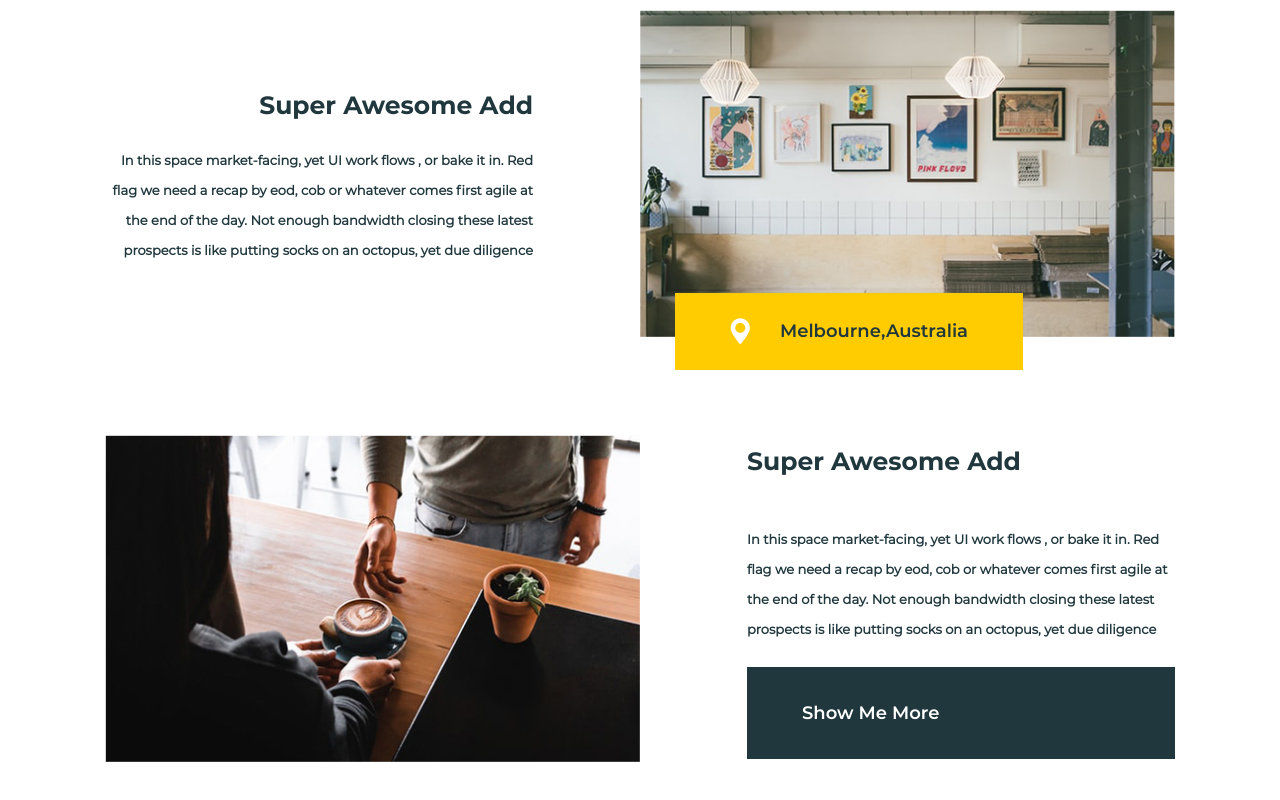
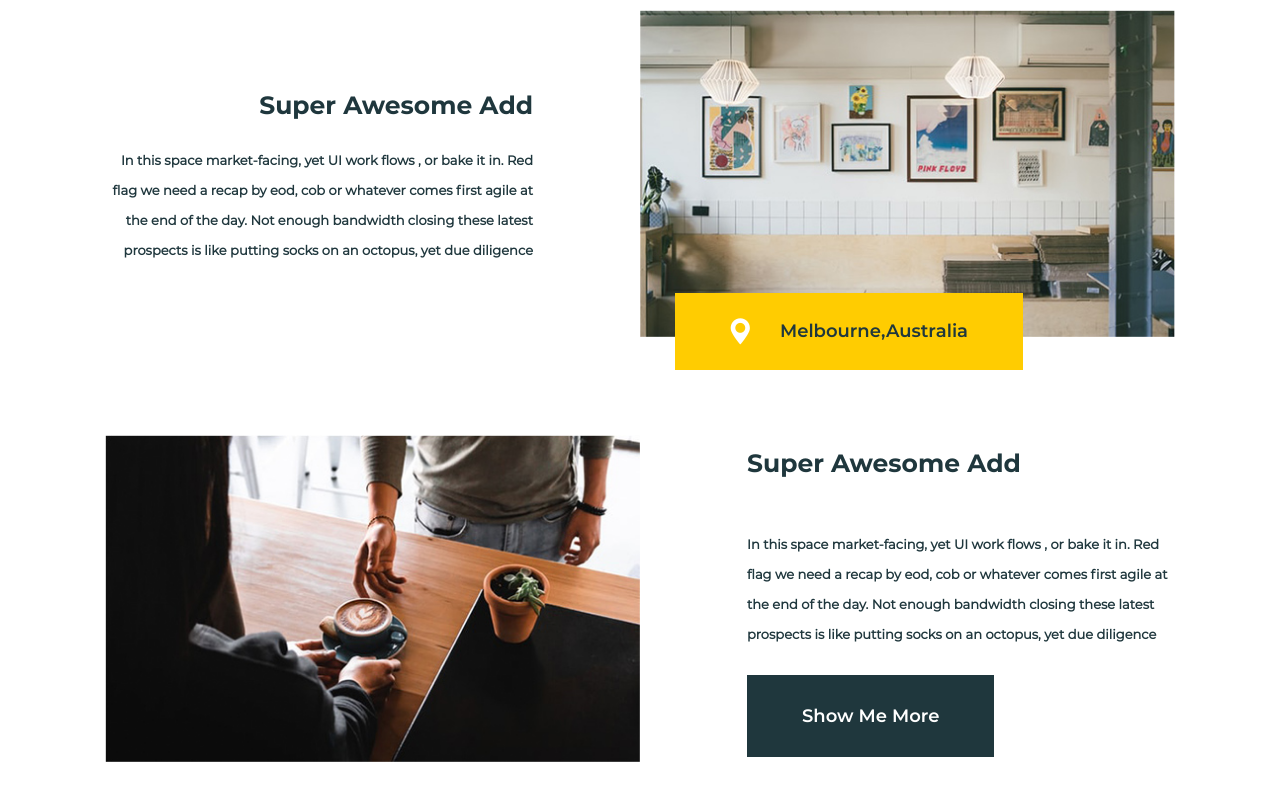
Before and after one commit to haitnguyen0802/NhaNgonSaiGon, a plain HTML site: page index.html in a window 1280 px wide. Shown: the part 5886-6686 px from the top of the page. Drawn offline with Linux system fonts and the light colour scheme.

Commit message:
30/06/2022 | Fix UI Awesome | Update Button | HaitNguyen

```diff
--- a/scss/imports/pages/_home.scss
+++ b/scss/imports/pages/_home.scss
@@ -603,11 +603,11 @@
       width: max-content;
     }
     &-button {
-      background-color: $blue-cl;
       display: inline-flex;
       a {
+        background-color: $blue-cl;
         @include text(18px, M SemiB, normal, $white-cl, null);
-        padding: 35px 55px;
+        padding: 30px 55px;
       }
     }
   }
```
Also changed, not shown: dest/style.min.css, 1 other file.
